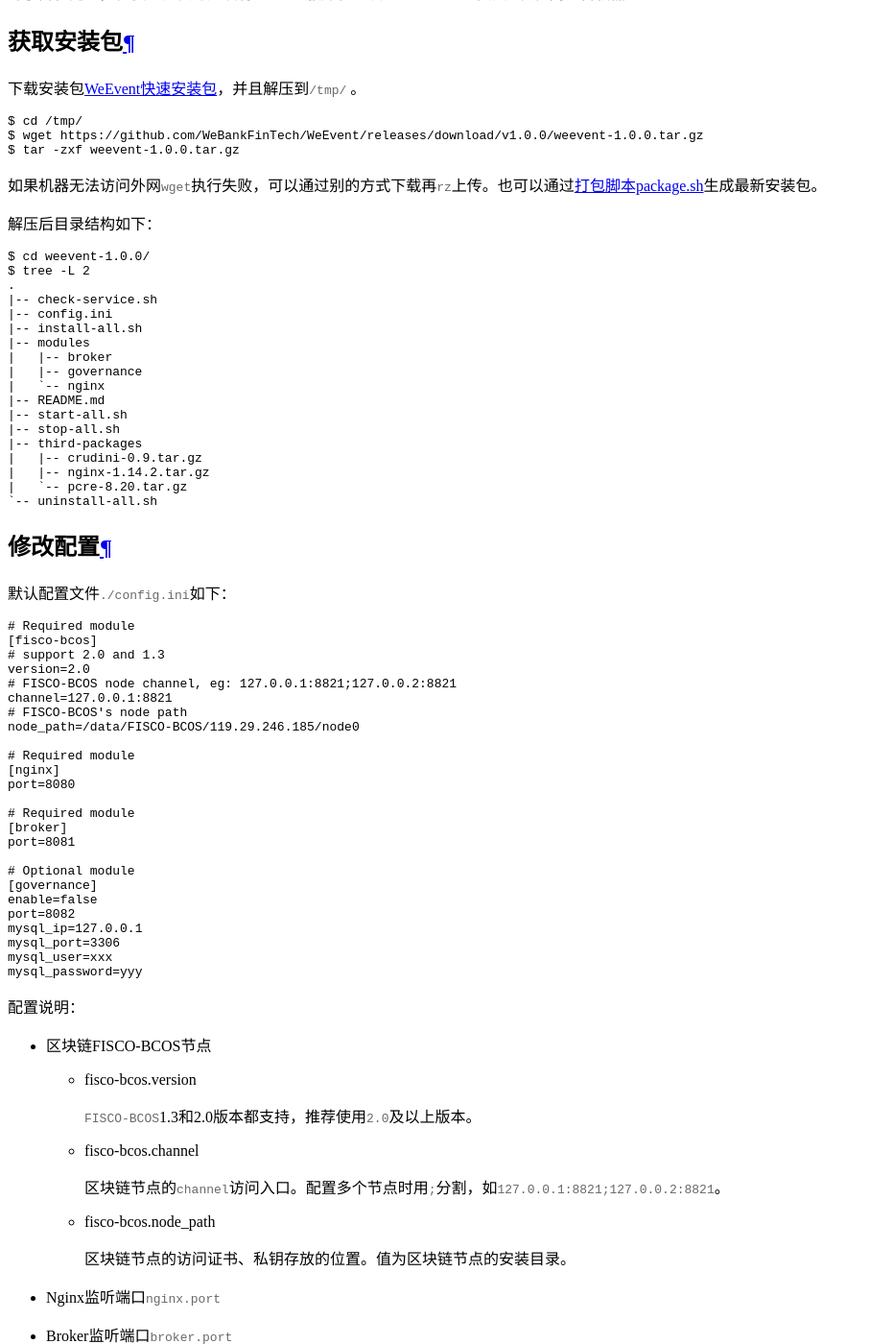
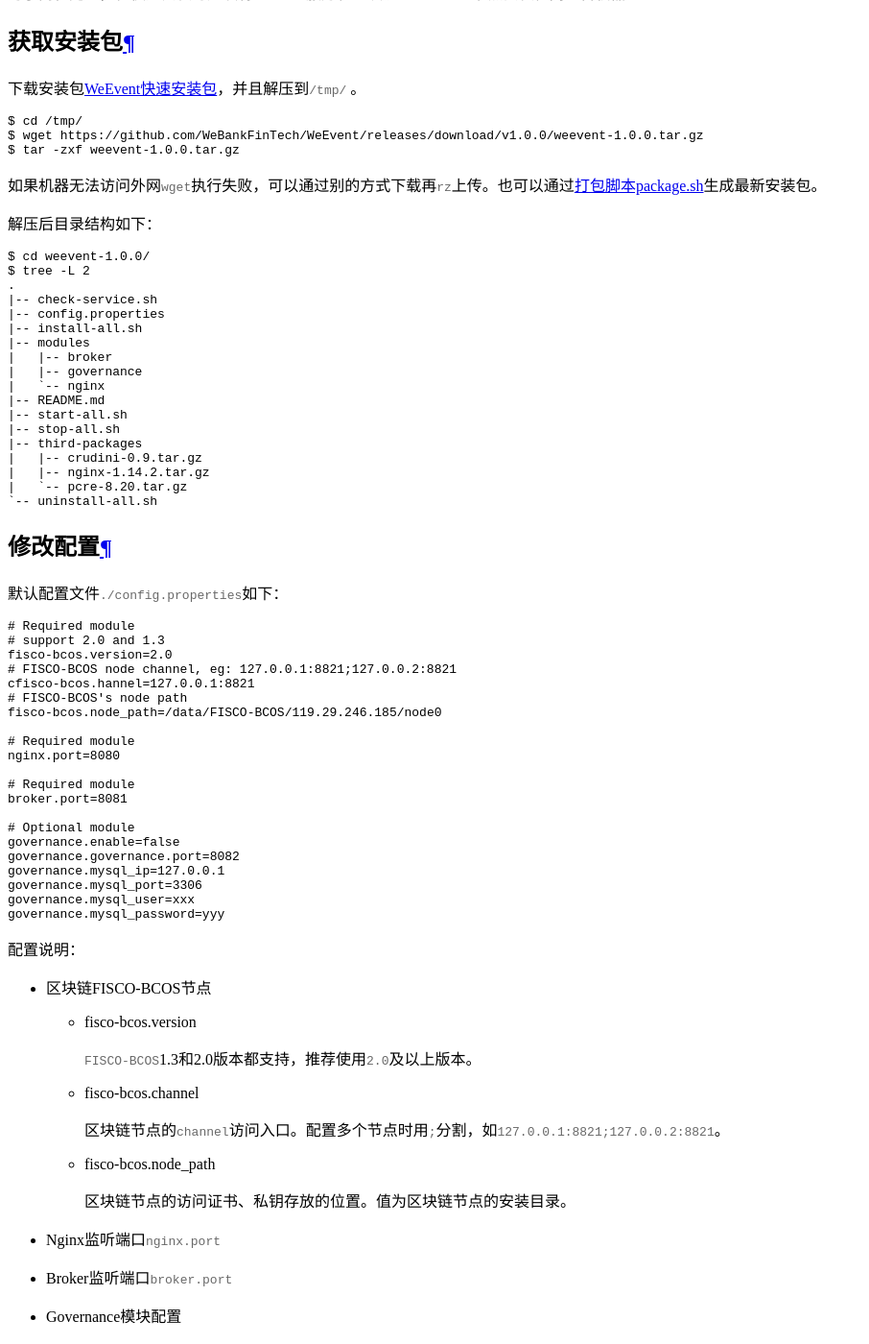
Before and after one commit to WeBankBlockchain/WeEvent-docs, a Sphinx documentation site: the page built from docs/install/quickinstall.md, in a window 1280 px wide and 1400 px high, scrolled down 805 px. Shown: the whole window at 96% size, without its empty margins (0-906 px from the left). Built offline with Sphinx 7.4.7 and the Read the Docs theme 2.0.0, drawn with Linux system fonts in a browser that asks for light colours.

Commit message:
update quickinstall comfig.properties

````diff
--- a/docs/install/quickinstall.md
+++ b/docs/install/quickinstall.md
@@ -25,7 +25,7 @@
 $ tree -L 2
 .
 |-- check-service.sh
-|-- config.ini
+|-- config.properties
 |-- install-all.sh
 |-- modules
 |   |-- broker
@@ -42,34 +42,30 @@
 ```
 ### 修改配置
 
-默认配置文件`./config.ini`如下：
+默认配置文件`./config.properties`如下：
 
 ```ini
 # Required module
-[fisco-bcos]
 # support 2.0 and 1.3
-version=2.0
+fisco-bcos.version=2.0
 # FISCO-BCOS node channel, eg: 127.0.0.1:8821;127.0.0.2:8821
-channel=127.0.0.1:8821
+cfisco-bcos.hannel=127.0.0.1:8821
 # FISCO-BCOS's node path
-node_path=/data/FISCO-BCOS/119.29.246.185/node0
+fisco-bcos.node_path=/data/FISCO-BCOS/119.29.246.185/node0
 
 # Required module
-[nginx]
-port=8080
+nginx.port=8080
 
 # Required module
-[broker]
-port=8081
+broker.port=8081
 
 # Optional module
-[governance]
-enable=false
-port=8082
-mysql_ip=127.0.0.1
-mysql_port=3306
-mysql_user=xxx
-mysql_password=yyy
+governance.enable=false
+governance.governance.port=8082
+governance.mysql_ip=127.0.0.1
+governance.mysql_port=3306
+governance.mysql_user=xxx
+governance.mysql_password=yyy
 ```
 
 配置说明：
````
Also changed, not shown: docs/install/environment.md (+1 -1 lines).
